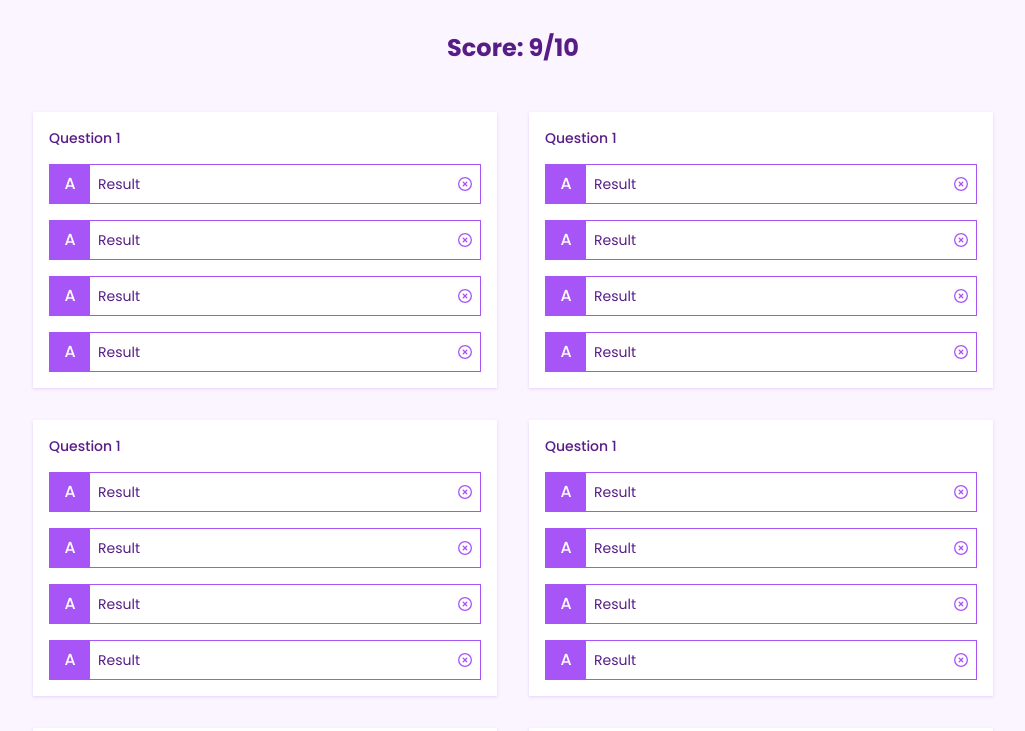
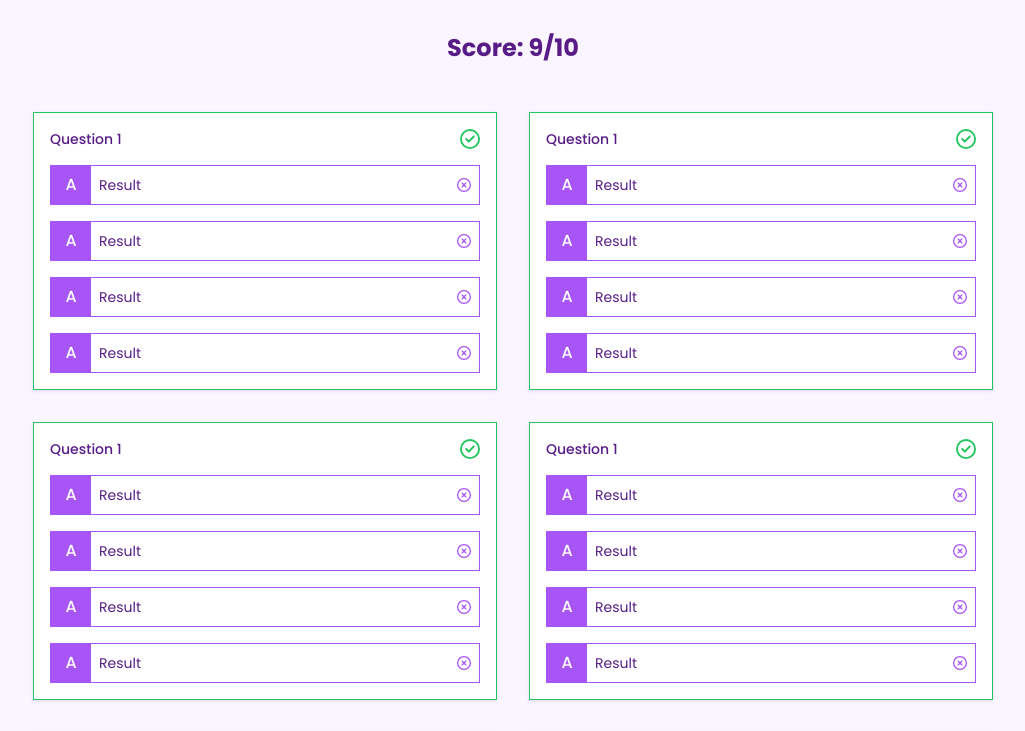
Before and after one commit to EMCSquare12/quiz-app, a React (Vite) app in the folder quiz-app/: page /results in a window 1280 px wide. Shown: the top 731 px of the page, without its empty margins (127-1152 px from the left). Built offline with nearby package versions, Linux system fonts and the light colour scheme.

Commit message:
feat: change color of border in ResultCard.jsx

```diff
--- a/quiz-app/src/Questionaire.jsx
+++ b/quiz-app/src/Questionaire.jsx
@@ -6,7 +6,6 @@ import axios from "axios";
 import { useNavigate } from "react-router-dom";
 
 const Questionaire = () => {
-  const [answers, setAnswers] = useState([]);
   const [questions, setQuestions] = useState([]);
   const [loading, setLoading] = useState(true);
   const [error, setError] = useState(null);
@@ -32,6 +31,7 @@ const Questionaire = () => {
       try {
         const response = await axios.get(url, { params });
         const data = response.data.results;
+        console.log(data)
 
         const formattedData = data.map((item) => ({
           question: item.question,
--- a/quiz-app/src/QuestionaireButton.jsx
+++ b/quiz-app/src/QuestionaireButton.jsx
@@ -31,11 +31,11 @@ const QuestionaireButton = ({ letter, choice }) => {
           isClick ? "bg-purple-100  " : "bg-white"
         }`}
       >
-        <span className="w-12 h-full flex items-center justify-center bg-purple-500 md:text-xl text-lg font-medium font-poppins text-white">
+        <span className="flex items-center justify-center w-12 h-full text-lg font-medium text-white bg-purple-500 md:text-xl font-poppins">
           {letter}
         </span>
         {choice}
-        <span className="absolute right-4 w-fit h-fit md:text-xl text-base text-purple-500">
+        <span className="absolute text-base text-purple-500 right-4 w-fit h-fit md:text-xl">
           {isClick ? <FaRegCircleCheck /> : <FaRegCircle />}
         </span>
       </button>
--- a/quiz-app/src/ResultButton.jsx
+++ b/quiz-app/src/ResultButton.jsx
@@ -2,12 +2,12 @@ import { FaRegCircleXmark } from "react-icons/fa6";
 const ResultButton = () => {
   return (
     <>
-      <button className="relative flex flex-row w-full md:min-h-10 min-h-8 h-auto border border-purple-500 font-poppins pr-8  gap-2 items-center justify-start md:text-sm text-xs text-purple-900 bg-white">
-        <span className="md:min-w-10 min-w-8 h-full flex items-center justify-center bg-purple-500 md:text-base text-sm font-medium font-poppins text-white">
+      <button className="relative flex flex-row items-center justify-start w-full h-auto gap-2 pr-8 text-xs text-purple-900 bg-white border border-purple-500 cursor-auto md:min-h-10 min-h-8 font-poppins md:text-sm">
+        <span className="flex items-center justify-center h-full text-sm font-medium text-white bg-purple-500 md:min-w-10 min-w-8 md:text-base font-poppins">
           A
         </span>
         Result
-        <span className="absolute right-2 w-fit h-fit md:text-sm text-sm text-purple-500">
+        <span className="absolute text-sm text-purple-500 right-2 w-fit h-fit md:text-sm">
           <FaRegCircleXmark />
         </span>
       </button>
--- a/quiz-app/src/ResultCard.jsx
+++ b/quiz-app/src/ResultCard.jsx
@@ -1,11 +1,18 @@
 import ResultButton from "./ResultButton";
+import { FaRegCircleXmark } from "react-icons/fa6";
+import { FaRegCircleCheck } from "react-icons/fa6";
 
 const ResultCard = () => {
   return (
-    <div className="flex flex-col md:gap-4 gap-2 md:p-4 p-2 bg-white shadow shadow-purple-200">
-      <h1 className="font-poppins font-medium md:text-sm text-xs text-purple-900">
-        Question 1
-      </h1>
+    <div className="flex flex-col gap-2 p-2 bg-white border border-green-500 shadow md:gap-4 md:p-4 shadow-purple-200">
+      <div className="flex flex-row items-center justify-between">
+        <h1 className="text-xs font-medium text-purple-900 font-poppins md:text-sm">
+          Question 1
+        </h1>
+        <span className="text-xl text-green-500">
+          <FaRegCircleCheck />
+        </span>
+      </div>
       <ResultButton />
       <ResultButton />
       <ResultButton />
```
